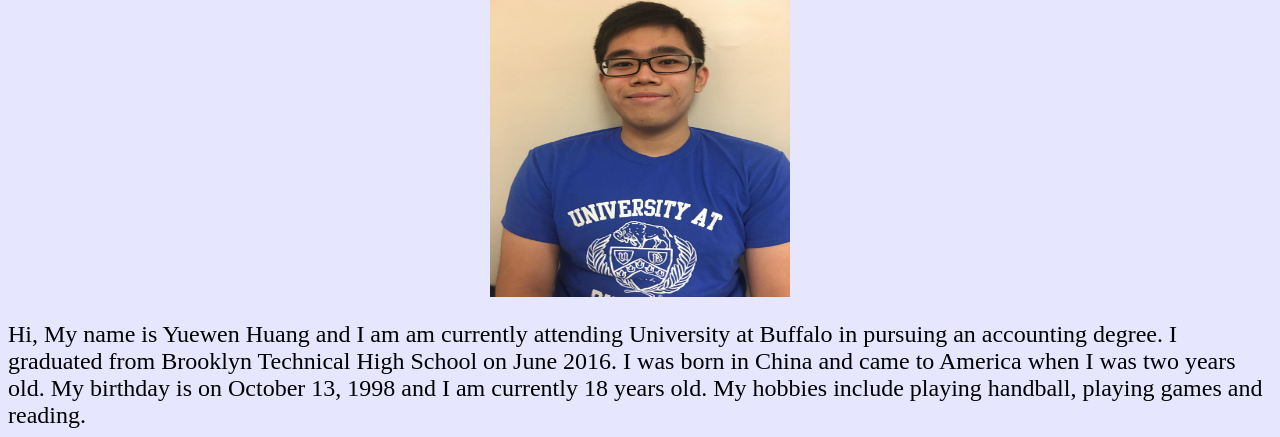
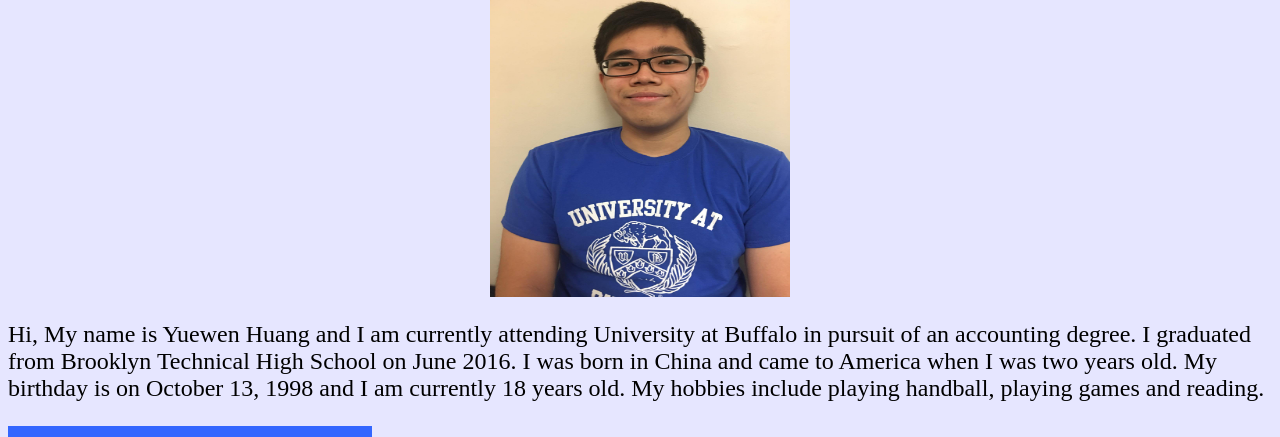
Before and after one commit to yuewenhu/yuewenhu.github.io, a plain HTML site: page index.html in a window 1280 px wide. Shown: the part 363-800 px from the top of the page. Drawn offline with Linux system fonts and the light colour scheme.

Commit message:
Add files via upload

```diff
--- a/index.html
+++ b/index.html
@@ -14,7 +14,7 @@
 	<img class = "profile" src = "profile.jpg" >
 
 	<p class ="p3">
-		Hi, My name is Yuewen Huang and I am am currently attending University at Buffalo in pursuing an accounting degree. I graduated from Brooklyn Technical High School on June 2016. I was born in China and came to America when I was two years old. My birthday is on October 13, 1998 and I am currently 18 years old. My hobbies include playing handball, playing games and reading.
+		Hi, My name is Yuewen Huang and I am currently attending University at Buffalo in pursuit of an accounting degree. I graduated from Brooklyn Technical High School on June 2016. I was born in China and came to America when I was two years old. My birthday is on October 13, 1998 and I am currently 18 years old. My hobbies include playing handball, playing games and reading.
 	</p>
 
 	<div class = "dropdown">
```
